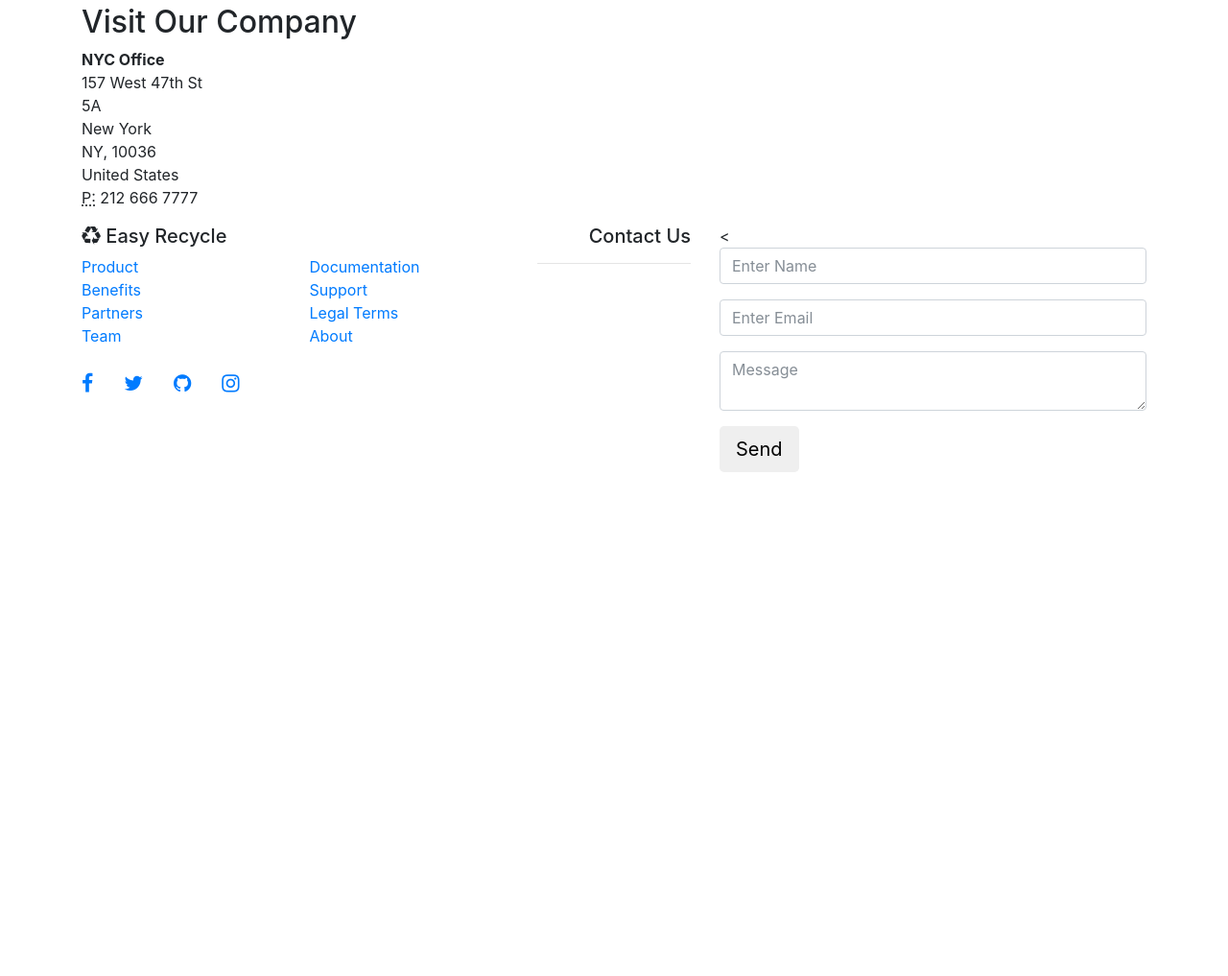
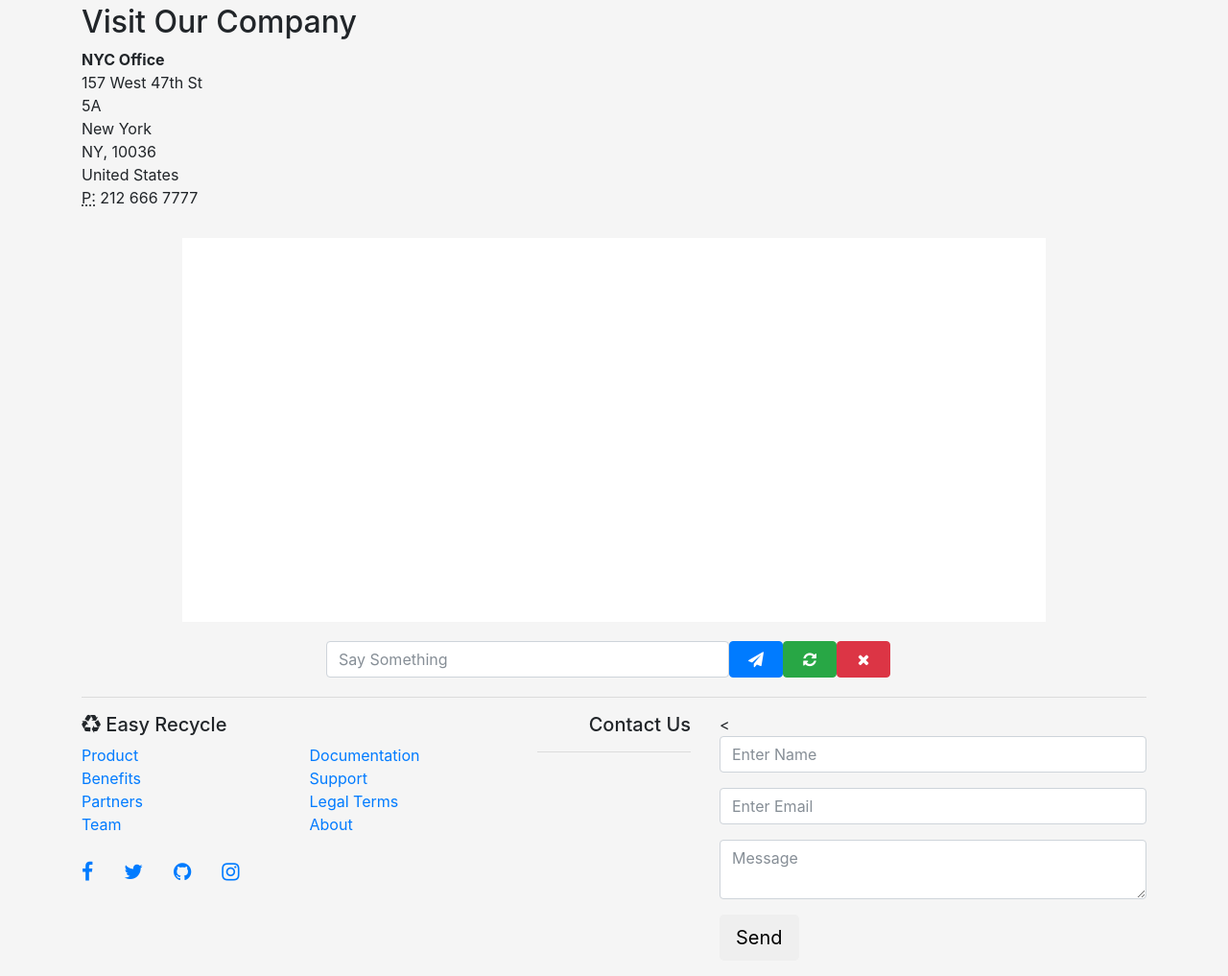
Before and after one commit to rafaellichen/Recycling-System, a Django app: template recycleApp/mainRecycleApp/templates/mainRecycleApp/contact.html in a window 1280 px wide. Shown: the part 428-1445 px from the top of the page at 96% size. Before the commit the page ends 920 px from the top, so only its background shows below. Run offline with Django 3.2, Linux system fonts and the light colour scheme; the template is opened without the code that fills it, so the values that code supplies are empty; some libraries are stand-ins or nearby versions.

Commit message:
basic form and style of chatbot

```diff
--- a/recycleApp/mainRecycleApp/templates/mainRecycleApp/contact.html
+++ b/recycleApp/mainRecycleApp/templates/mainRecycleApp/contact.html
@@ -1,6 +1,65 @@
 {% extends "mainRecycleApp/header.html" %}
 
 {% block content %}
+<style>
+body {
+  background: #f5f5f5;
+}
+
+.chat-box {
+  width: 900px;
+  height: 400px;
+  overflow: auto;
+  margin: 30px auto 20px;
+  padding: 25px;
+  background: #fff;
+}
+.chat-box p {
+  line-height: 1;
+  margin: 8px auto;
+}
+.chat-box p span {
+  font-weight: 600;
+}
+.chat-box p span#you {
+  color: #5cb85c;
+}
+.chat-box p span#ai {
+  color: #337ab7;
+}
+.you-hr,
+.ai-hr {
+  margin: 5px 0;
+  width: 5%;
+  opacity: 0.1;
+}
+.you-hr {
+  border-color: #5cb85c;
+}
+.ai-hr {
+  border-color: #337ab7;
+}
+
+.chat-form {
+  width: 600px;
+  margin: 0 auto 20px;
+}
+.chat-message {
+  width: 420px !important;
+}
+.chat-send,
+.chat-reset,
+.chat-clear {
+  width: 56px;
+}
+
+body > hr
+{
+    width: 60%;
+    margin: 20px auto;
+}
+</style>
+
 <div class="container">
   <div class="row-fluid">
         <div class="span8">
@@ -22,4 +81,26 @@
     </div>
 </div>
 
+<div class="container">
+  <div class="chat-box">
+</div>
+<form class="form-inline chat-form">
+  <input type="text" class="form-control chat-message" placeholder="Say Something">
+  <button type="button" class="btn btn-primary chat-send" title="Send Message">
+    <i class="fa fa-paper-plane" aria-hidden="true">
+    </i>
+  </button>
+  <button type="reset" class="btn btn-success chat-reset" title="Reset Message">
+    <i class="fa fa-refresh" aria-hidden="true">
+    </i>
+  </button>
+  <button type="button" class="btn btn-danger chat-clear" title="Clear the Chat Box">
+    <i class="fa fa-times" aria-hidden="true">
+    </i>
+  </button>
+</form>
+<hr>
+</div>
+
+
 {% endblock %}
```
